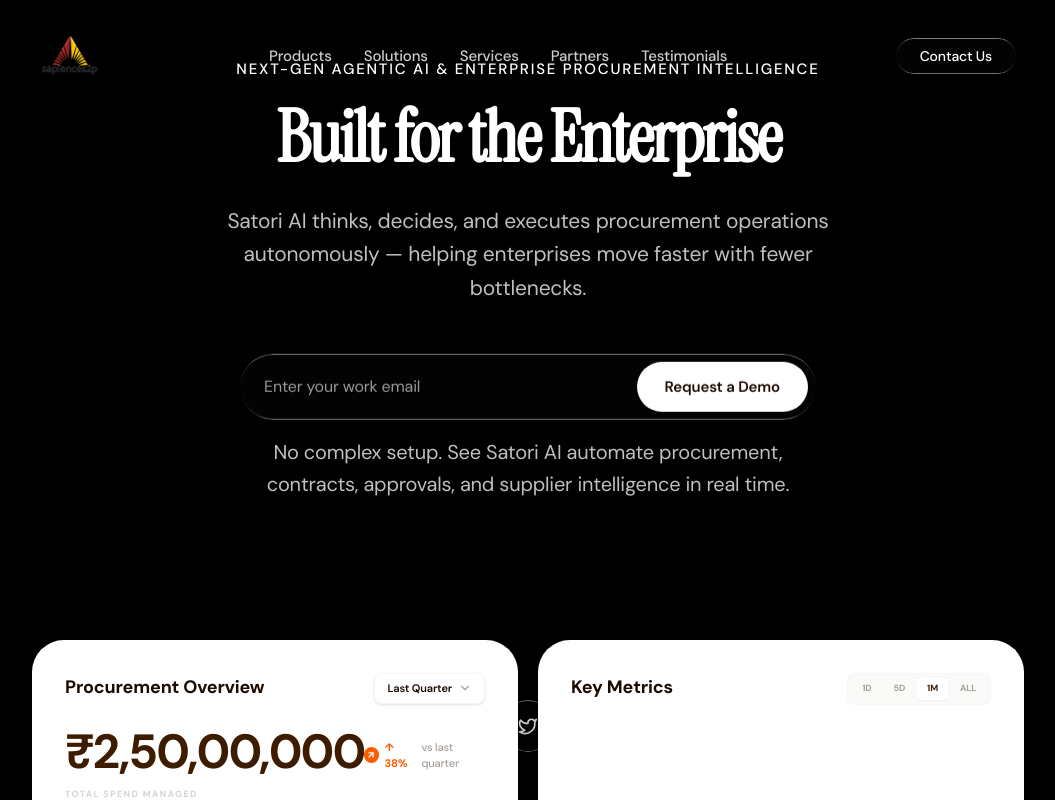
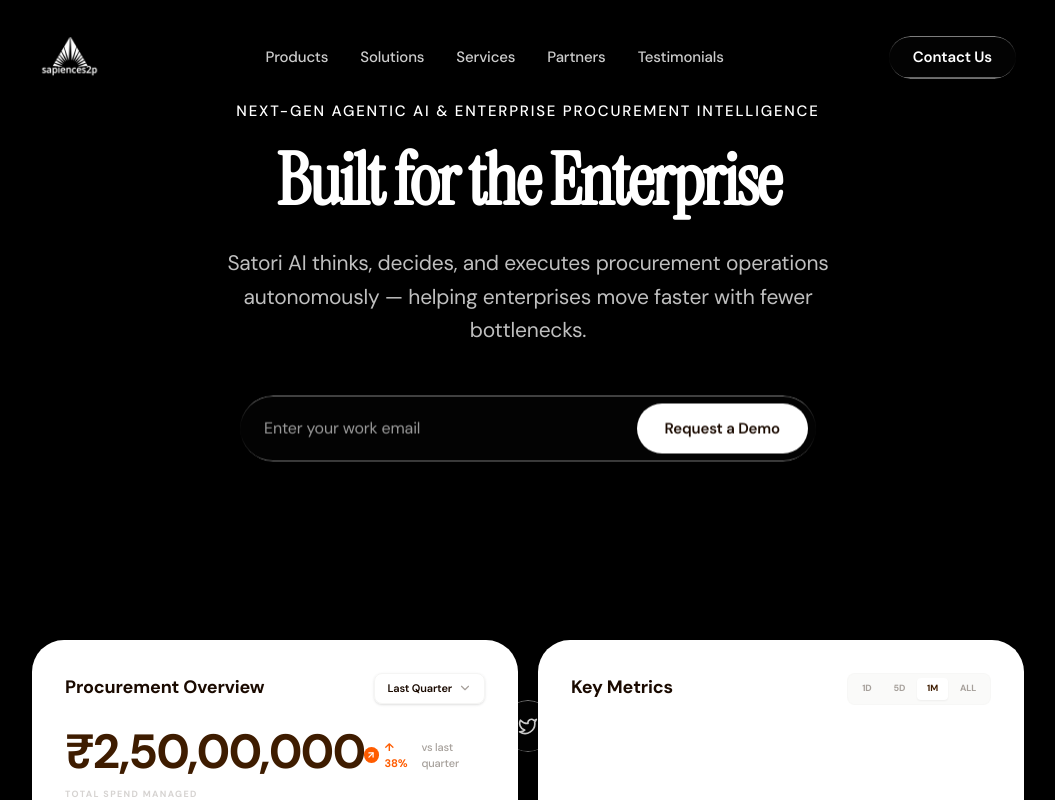
Before and after one commit to venkata-leeladhar-abburi/satori-ai, a Next.js app: page / in a window 1280 px wide. Shown: the top 800 px of the page, without its empty margins (112-1167 px from the left). Built offline with nearby package versions, Linux system fonts and the light colour scheme.

Commit message:
Finalized logo visibility, hero cleanup, and navbar button styles

```diff
--- a/src/app/page.tsx
+++ b/src/app/page.tsx
@@ -103,7 +103,7 @@ function VideoHero() {
               alt="Sapiences2p Logo"
               width={160}
               height={40}
-              className="h-10 w-auto object-contain"
+              className="h-10 w-auto object-contain brightness-0 invert"
               priority
             />
           </div>
@@ -117,7 +117,7 @@ function VideoHero() {
           </div>
 
           <div className="flex items-center gap-4">
-            <a href="#" className="liquid-glass rounded-full px-6 py-2 text-white text-sm font-medium hover:bg-white/5 transition-colors">Contact Us</a>
+            <a href="#" className="liquid-glass rounded-full px-6 py-2.5 text-white text-[15px] font-[600] tracking-[-0.01em] hover:bg-white/5 transition-colors">Contact Us</a>
           </div>
         </div>
       </nav>
@@ -146,9 +146,6 @@ function VideoHero() {
               Request a Demo
             </button>
           </div>
-          <p className="text-white/75 text-[20px] leading-[1.6] px-4 font-[400] tracking-[-0.01em]">
-            No complex setup. See Satori AI automate procurement, contracts, approvals, and supplier intelligence in real time.
-          </p>
         </div>
       </div>
 
```
